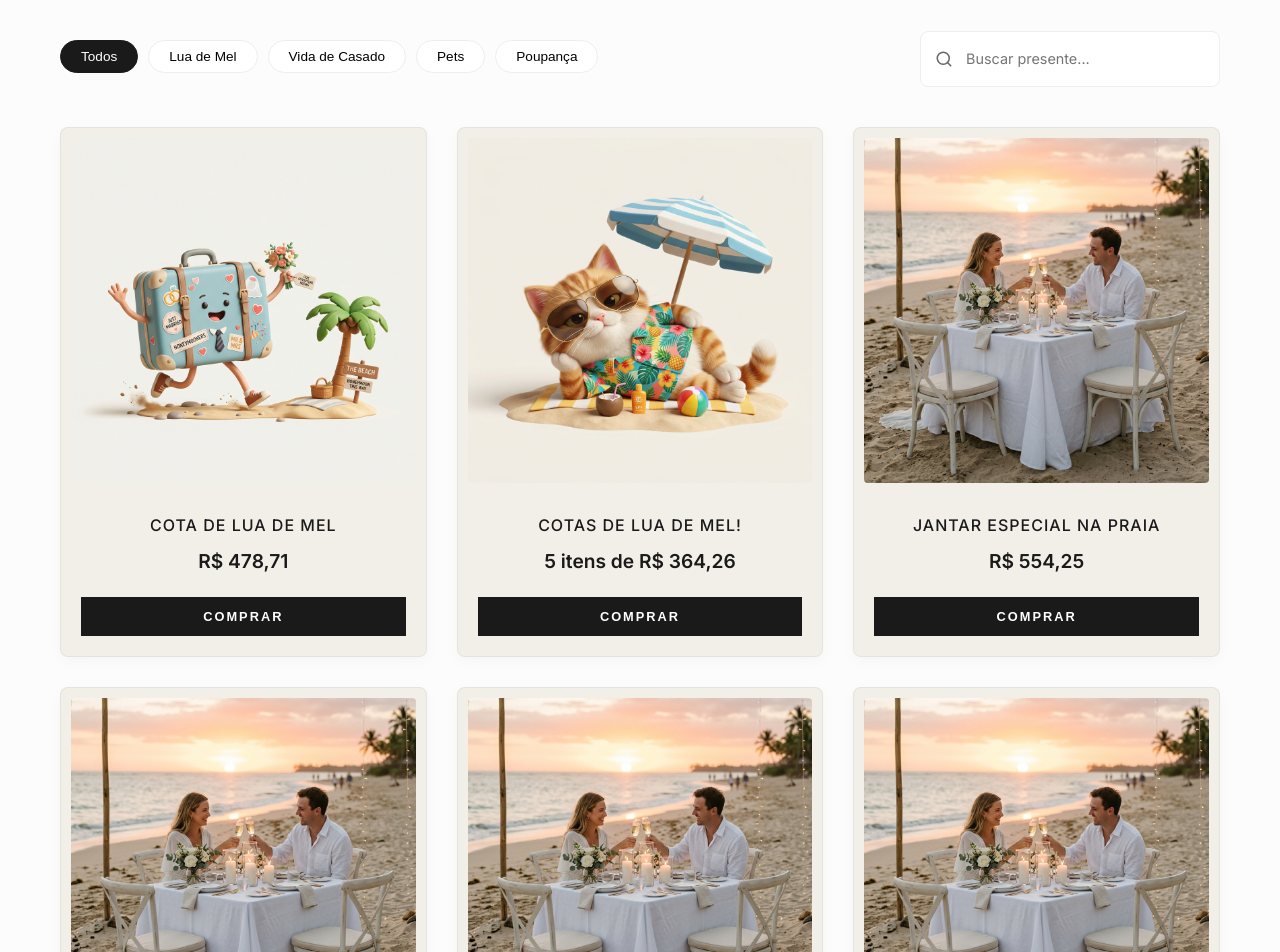
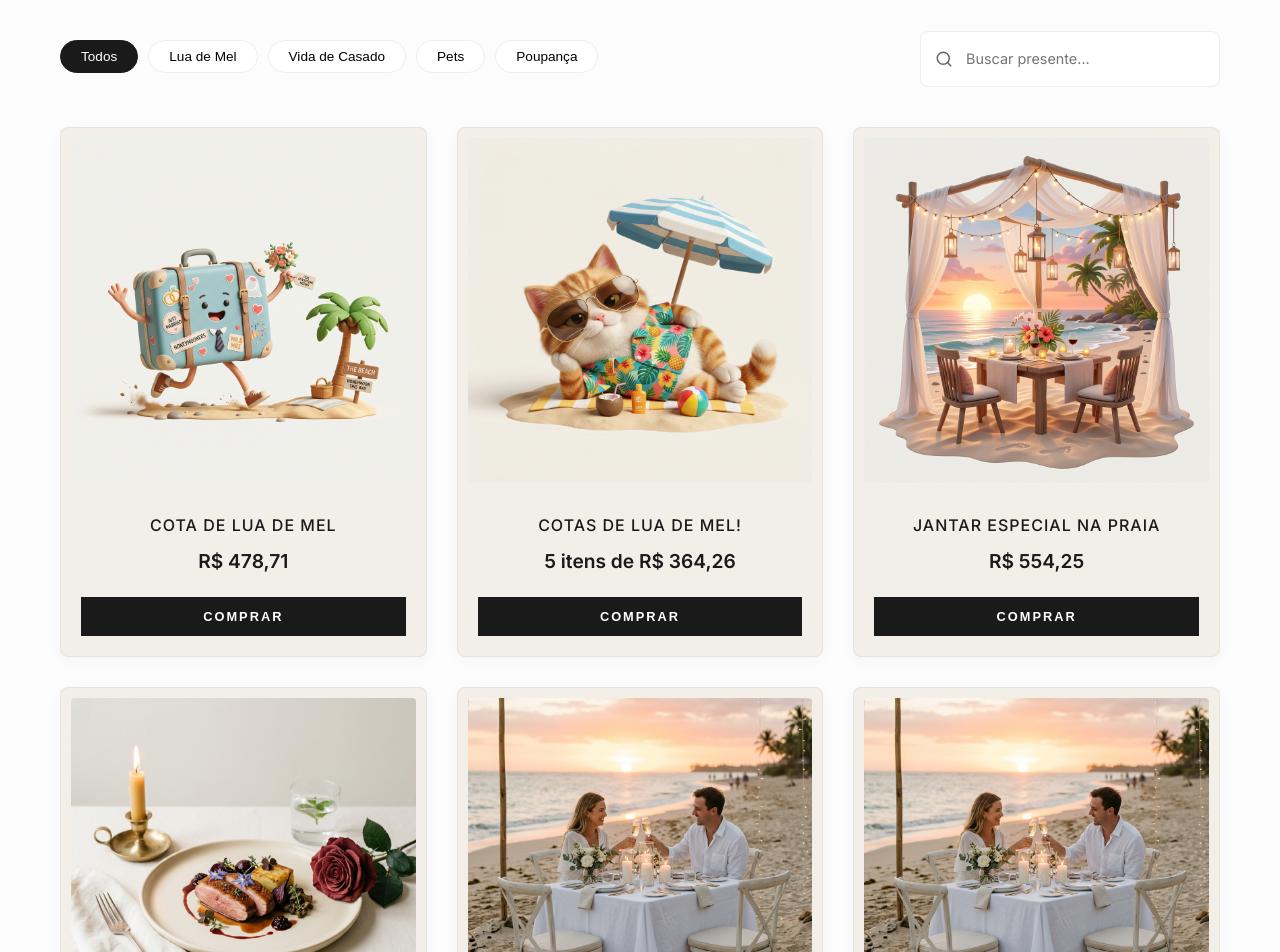
Before and after one commit to guuhferiani/casamento, a React (Vite) app: page /lista-de-mimos in a window 1280 px wide. Shown: the part 340-1292 px from the top of the page. Built offline with nearby package versions, Linux system fonts and the light colour scheme; no server answers; a web font is replaced by a local one.

Commit message:
diversificação fotos de jantares

```diff
--- a/src/components/Gifts.jsx
+++ b/src/components/Gifts.jsx
@@ -34,8 +34,8 @@ const Gifts = () => {
   const giftsData = [    // Lua de Mel
     { id: 1, name: 'Cota de Lua de Mel', price: 478.71, category: 'Lua de Mel', image: '/images/gifts/honeymoon-fun.png' },
     { id: 3, name: 'Cotas de lua de mel!', price: 364.26, category: 'Lua de Mel', isCota: true, shares: 5, image: '/images/gifts/honeymoon-cat.png' },
-    { id: 6, name: 'Jantar especial na praia', price: 554.25, category: 'Lua de Mel', image: '/images/gifts/dinner.png' },
-    { id: 7, name: 'Jantar romântico', price: 326.49, category: 'Lua de Mel', image: '/images/gifts/dinner.png' },
+    { id: 6, name: 'Jantar especial na praia', price: 554.25, category: 'Lua de Mel', image: '/images/gifts/dinner-beach.png' },
+    { id: 7, name: 'Jantar romântico', price: 326.49, category: 'Lua de Mel', image: '/images/gifts/dinner-romantic.png' },
     { id: 8, name: 'Jantar temático italiano', price: 447.81, category: 'Lua de Mel', image: '/images/gifts/dinner.png' },
     { id: 9, name: 'Jantar temático japonês', price: 402.03, category: 'Lua de Mel', image: '/images/gifts/dinner.png' },
     { id: 10, name: 'Mergulho subaquático', price: 554.25, category: 'Lua de Mel', image: '/images/gifts/diving.png' },
```
Also changed, not shown: public/images/gifts/dinner-beach.png (added), public/images/gifts/dinner-romantic.png (added).
